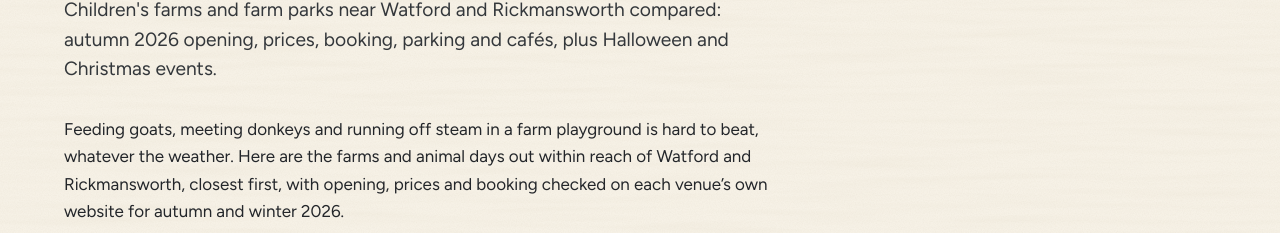
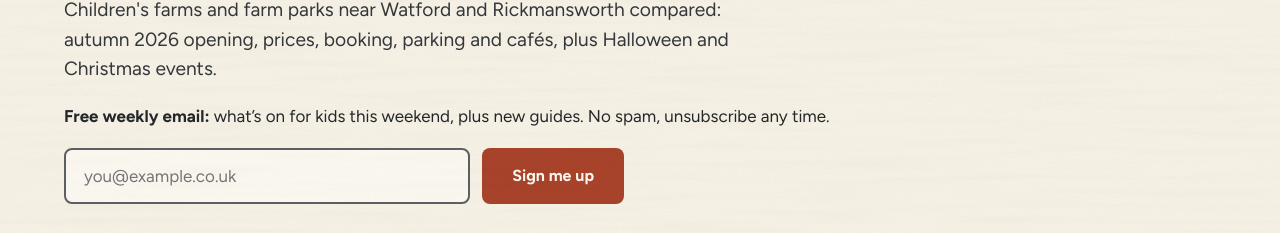
Before and after one commit to adw495/West-Herts-Kids, an Astro site: page /whats-on/farms-animal-days-out-watford in a window 1280 px wide. Shown: the part 368-601 px from the top of the page. Built offline with nearby package versions, Linux system fonts and the light colour scheme; Astro itself is replaced by a stand-in of ours; a web font is replaced by a local one.

Commit message:
Guides: newsletter sign-up near the top

```diff
--- a/src/pages/whats-on/[slug].astro
+++ b/src/pages/whats-on/[slug].astro
@@ -40,6 +40,10 @@ const isWeekly = /^\d{4}-\d{2}-\d{2}-whats-on$/.test(post.id);
       <p class="kicker" style="margin-top:0">{typeLabel[post.data.type]} · By {SITE.name} · {post.data.updated ? <>Updated <time datetime={post.data.updated.toISOString().slice(0, 10)}>{formatDate(post.data.updated)}</time></> : <time datetime={post.data.date.toISOString().slice(0, 10)}>{formatDate(post.data.date)}</time>}</p>
       <h1 style="max-width:18em">{post.data.title}</h1>
       <p class="lead" style="margin-top:16px">{post.data.description}</p>
+      <aside class="nl-early" aria-label="Newsletter">
+        <p><strong>Free weekly email:</strong> what’s on for kids this weekend, plus new guides. No spam, unsubscribe any time.</p>
+        <NewsletterForm source="article-top" compact />
+      </aside>
       <div class="prose" style="margin-top:32px"><Content /></div>
       {related.length >= 3 && post.data.type !== 'whats-on' && <CompareTable items={related} heading="Our listings side by side" id="guide-compare" showTown />}
       {faq.length > 0 && (
```
